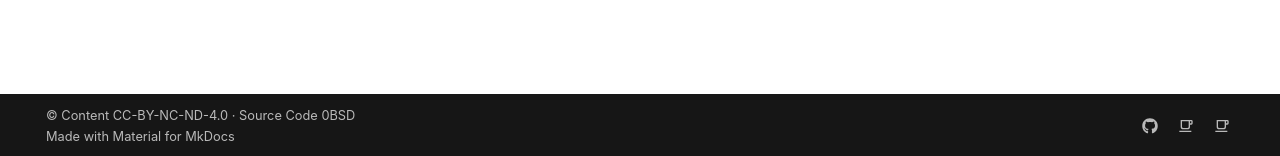
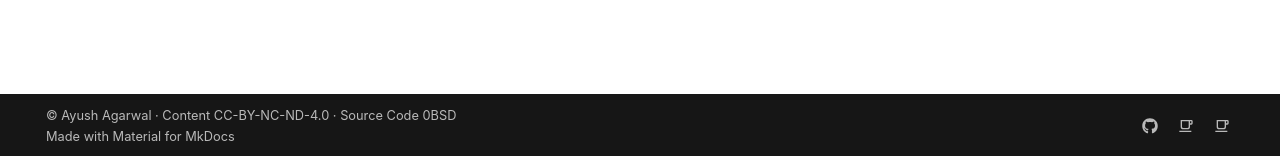
Before and after one commit to ayushnix/wiki, an MkDocs documentation site: the page built from docs/index.md, in a window 1280 px wide. Shown: the part 741-897 px from the top of the page. Built offline with MkDocs 1.6.1 and Material for MkDocs 9.7.7, drawn with Linux system fonts in a browser that asks for light colours; emoji names are drawn with the system emoji font; comment, search, counter and statistics services are not loaded.

Commit message:
add name to copyright notice

```diff
--- a/mkdocs.yml
+++ b/mkdocs.yml
@@ -7,7 +7,7 @@ edit_uri: ""
 site_description: The personal wiki of Ayush Agarwal
 site_author: Ayush Agarwal
 copyright: >-
-  &copy; Content
+  &copy; Ayush Agarwal · Content
   <a href="https://creativecommons.org/licenses/by-nc-nd/4.0/legalcode.txt">
   CC-BY-NC-ND-4.0</a> · Source Code <a href="https://spdx.org/licenses/0BSD.html">
   0BSD
```
